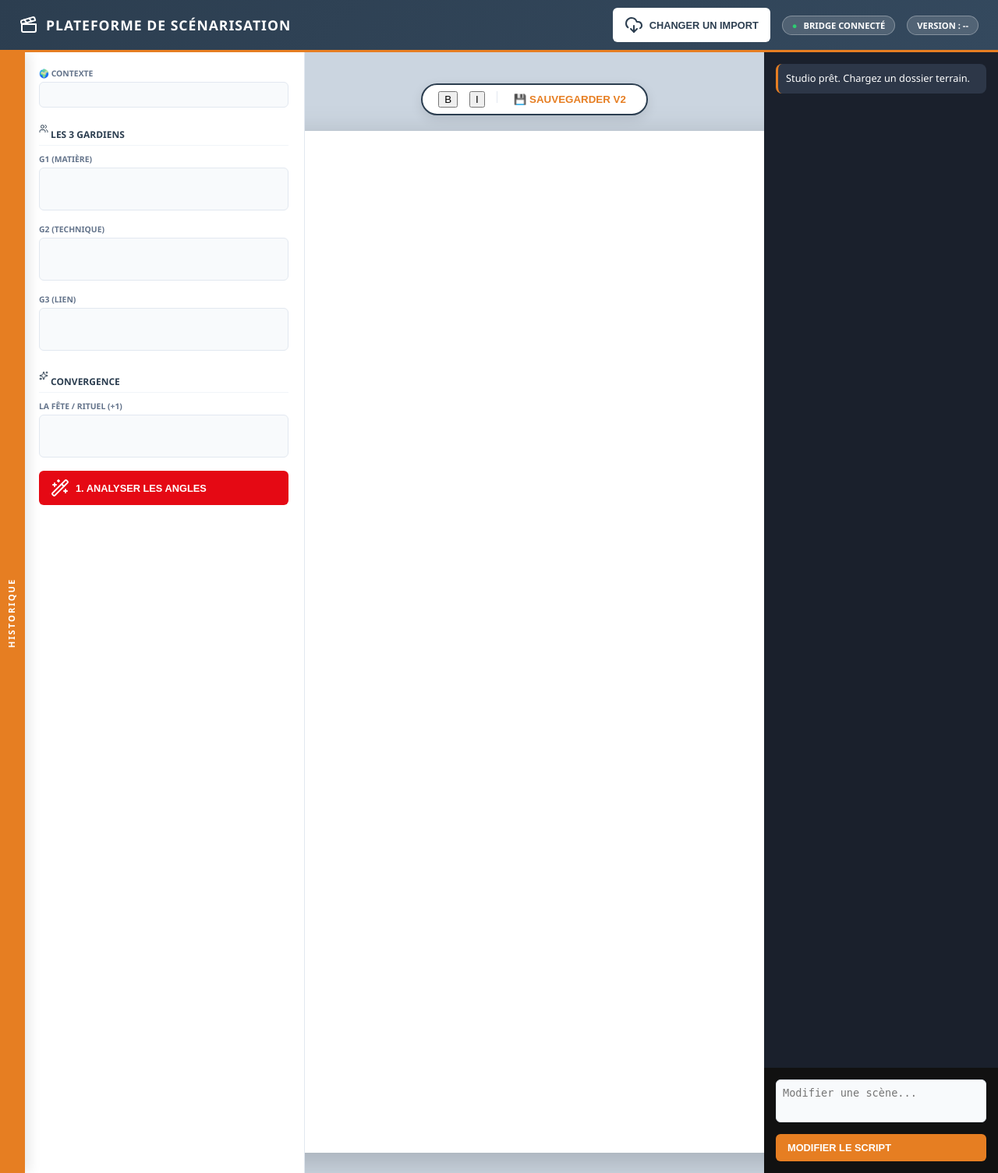
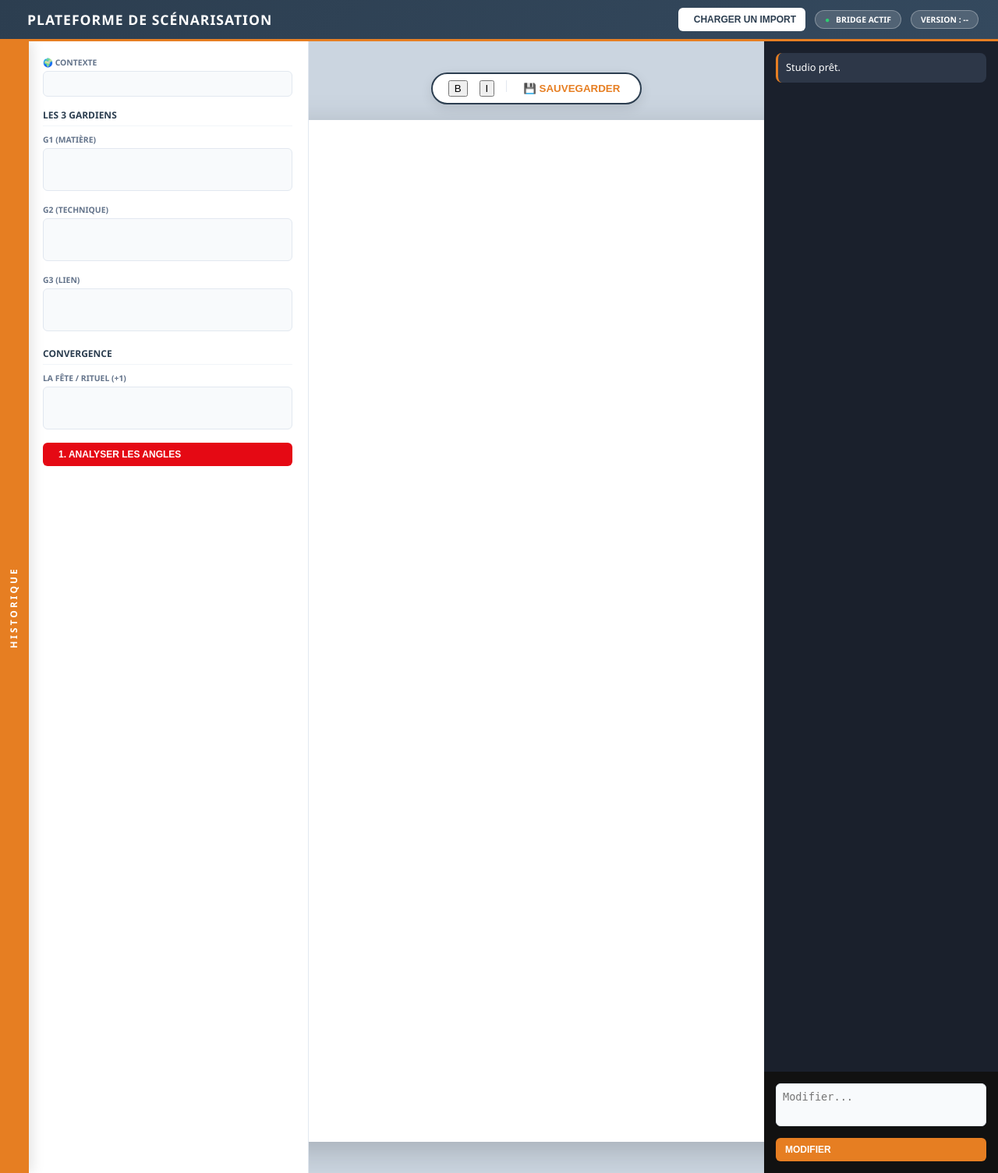
Before and after one commit to mediances-ops/docu-gen-333, a FastAPI app: page / in a window 1280 px wide. Shown: the whole page at 78% size. Run offline with FastAPI, Linux system fonts and the light colour scheme.

Commit message:
Update index.html

```diff
--- a/templates/index.html
+++ b/templates/index.html
@@ -2,51 +2,47 @@
 <html lang="fr">
 <head>
     <meta charset="UTF-8">
-    <meta name="viewport" content="width=device-width, initial-scale=1.0">
     <title>Plateforme de scénarisation | DOC-OS</title>
     <script src="https://unpkg.com/lucide@latest"></script>
     <style>
         :root {
             --primary: #2C3E50; --accent: #E67E22; --danger: #e50914; --bg: #f3f4f6;
-            --text: #2d3748; --dark-panel: #1a202c; --handle-width: 30px;
+            --text: #2d3748; --dark-panel: #1a202c; --handle-width: 35px;
         }
 
         body { margin: 0; font-family: 'Segoe UI', sans-serif; background: var(--bg); color: var(--text); height: 100vh; display: flex; flex-direction: column; overflow: hidden; }
 
-        /* HEADER HARMONISÉ */
+        /* HEADER PRO */
         header {
             background: linear-gradient(135deg, var(--primary) 0%, #34495e 100%);
             padding: 10px 25px; border-bottom: 3px solid var(--accent);
             display: flex; justify-content: space-between; align-items: center; color: white; z-index: 1000;
         }
         .logo { font-weight: 800; font-size: 1.1rem; display: flex; align-items: center; gap: 10px; text-transform: uppercase; letter-spacing: 1px; }
-        .header-right { display: flex; align-items: center; gap: 15px; }
 
         .workspace { display: flex; flex: 1; overflow: hidden; position: relative; }
 
-        /* SIDEBAR HISTORIQUE COULISSANTE (À GAUCHE TOUTE) */
+        /* SIDEBAR HISTORIQUE (POIGNÉE VISIBLE, CONTENU CACHÉ) */
         .sidebar-history {
             position: absolute; left: 0; top: 0; bottom: 0; width: 300px;
             background: white; border-right: 2px solid var(--accent);
-            transform: translateX(-270px); /* Cache 270px, laisse 30px pour la poignée */
+            transform: translateX(-265px); /* Cache le panneau, laisse 35px pour la poignée */
             transition: 0.4s cubic-bezier(0.4, 0, 0.2, 1);
-            z-index: 200; display: flex; box-shadow: 5px 0 15px rgba(0,0,0,0.1);
+            z-index: 500; display: flex; box-shadow: 5px 0 15px rgba(0,0,0,0.1);
         }
         .sidebar-history.open { transform: translateX(0); }
-
-        .history-content { flex: 1; padding: 20px; overflow-y: auto; width: 270px; }
+        .history-content { flex: 1; padding: 20px; overflow-y: auto; }
         .history-handle {
             width: var(--handle-width); height: 100%; background: var(--accent);
-            display: flex; align-items: center; justify-content: center;
-            cursor: pointer;
+            display: flex; align-items: center; justify-content: center; cursor: pointer;
         }
-        .handle-text { transform: rotate(-90deg); color: white; white-space: nowrap; font-size: 0.7rem; font-weight: 900; letter-spacing: 2px; }
+        .handle-text { transform: rotate(-90deg); color: white; white-space: nowrap; font-size: 0.75rem; font-weight: 900; letter-spacing: 3px; }
 
-        /* PANEL GAUCHE : FORMULAIRE (Décalé par la poignée) */
+        /* PANEL GAUCHE : FORMULAIRE */
         .panel-left {
             width: 320px; background: white; border-right: 1px solid #e2e8f0;
             padding: 20px; overflow-y: auto; z-index: 10;
-            margin-left: var(--handle-width); /* Decalage pour la poignée */
+            margin-left: var(--handle-width); /* Se décale pour laisser la place à la poignée */
         }
         .input-group { margin-bottom: 12px; }
         label { display: block; font-size: 0.65rem; color: #64748b; font-weight: 700; margin-bottom: 4px; text-transform: uppercase; }
@@ -54,17 +50,13 @@
         textarea { height: 55px; resize: none; }
         h3 { font-size: 0.75rem; color: var(--primary); border-bottom: 1px solid #f1f5f9; padding-bottom: 5px; margin: 15px 0 10px 0; }
 
-        /* PANEL CENTRAL : PAPIER BIEN AU MILIEU */
+        /* PANEL CENTRAL : PAPIER CENTRÉ */
         .panel-center {
             flex: 1; background: #cbd5e0; padding: 40px; overflow-y: auto;
             display: flex; flex-direction: column; align-items: center;
         }
 
-        #project-header {
-            width: 21cm; background: white; border-radius: 8px; padding: 12px; margin-bottom: 20px;
-            display: none; border-left: 5px solid var(--accent); box-shadow: 0 4px 10px rgba(0,0,0,0.1);
-            align-items: center; justify-content: space-between;
-        }
+        #project-header { width: 21cm; background: white; border-radius: 8px; padding: 12px; margin-bottom: 20px; display: none; border-left: 5px solid var(--accent); box-shadow: 0 4px 10px rgba(0,0,0,0.1); align-items: center; justify-content: space-between; }
         .vignette { width: 60px; height: 60px; border-radius: 4px; object-fit: cover; background: #eee; border: 1px solid #ddd; }
 
         .editor-toolbar { position: sticky; top: 0; background: white; padding: 8px 20px; border-radius: 50px; border: 2px solid var(--primary); display: flex; gap: 15px; margin-bottom: 20px; z-index: 40; box-shadow: 0 5px 15px rgba(0,0,0,0.1); }
@@ -77,41 +69,39 @@
         .msg.ai { background: #2d3748; border-left: 3px solid var(--accent); }
         .msg.user { background: var(--accent); text-align: right; }
 
-        /* BADGES */
-        .status-badge { padding: 4px 12px; border-radius: 20px; background: rgba(255,255,255,0.15); font-size: 0.7rem; font-weight: bold; border: 1px solid rgba(255,255,255,0.3); }
+        .status-badge { padding: 4px 12px; border-radius: 20px; background: rgba(255,255,255,0.15); font-size: 0.65rem; font-weight: bold; border: 1px solid rgba(255,255,255,0.3); }
         .active-dot { color: #2ecc71; margin-right: 5px; }
 
-        .btn { padding: 10px 15px; border: none; border-radius: 6px; cursor: pointer; font-weight: bold; transition: 0.2s; display: flex; align-items: center; gap: 8px; font-size: 0.8rem; }
+        .btn { padding: 8px 12px; border: none; border-radius: 6px; cursor: pointer; font-weight: bold; display: flex; align-items: center; gap: 8px; font-size: 0.75rem; }
         .btn-gen { background: var(--danger); color: white; width: 100%; margin-top: 10px; }
         .btn-top { background: white; color: var(--primary); }
 
         .modal { display: none; position: fixed; top: 0; left: 0; width: 100%; height: 100%; background: rgba(0,0,0,0.85); z-index: 5000; justify-content: center; align-items: center; backdrop-filter: blur(5px); }
         .modal-box { background: white; padding: 25px; border-radius: 12px; width: 450px; color: var(--text); }
         .angle-card { border: 2px solid #e2e8f0; padding: 15px; border-radius: 8px; margin-bottom: 10px; cursor: pointer; }
+        .angle-card:hover { border-color: var(--accent); background: #fffaf0; }
 
         #loader { display: none; position: fixed; top: 0; left: 0; width: 100%; height: 100%; background: rgba(44, 62, 80, 0.95); z-index: 9999; flex-direction: column; justify-content: center; align-items: center; color: white; }
-        .spinner { width: 40px; height: 40px; border: 4px solid rgba(255,255,255,0.1); border-top: 4px solid var(--accent); border-radius: 50%; animation: spin 1s linear infinite; margin-bottom: 10px; }
-        @keyframes spin { to { transform: rotate(360deg); } }
     </style>
 </head>
 <body>
 
-<div id="loader"><div class="spinner"></div><div id="loader-text">Studio en cours...</div></div>
+<div id="loader"><div style="border:4px solid #fff; border-top:4px solid var(--accent); border-radius:50%; width:40px; height:40px; animation:spin 1s linear infinite;"></div><div id="loader-text" style="margin-top:10px; font-weight:bold;">Analyse...</div></div>
 
 <header>
     <div class="logo"><i data-lucide="clapperboard"></i> Plateforme de scénarisation</div>
-    <div class="header-right">
-        <button class="btn btn-top" onclick="openImportModal()"><i data-lucide="download-cloud"></i> CHANGER UN IMPORT</button>
-        <div class="status-badge"><span class="active-dot">●</span> BRIDGE CONNECTÉ</div>
+    <div style="display:flex; align-items:center; gap:12px;">
+        <button class="btn btn-top" onclick="openImportModal()"><i data-lucide="download-cloud"></i> CHARGER UN IMPORT</button>
+        <div class="status-badge"><span class="active-dot">●</span> BRIDGE ACTIF</div>
         <div id="display-version-tag" class="status-badge">VERSION : --</div>
     </div>
 </header>
 
 <div class="workspace">
-    <!-- SIDEBAR HISTORIQUE (POIGNÉE + CONTENU) -->
+    <!-- SIDEBAR HISTORIQUE (Cachée sauf poignée) -->
     <div class="sidebar-history" id="historySidebar">
         <div class="history-content">
-            <h4 style="font-size:0.8rem; border-bottom:2px solid var(--accent); padding-bottom:5px; color: var(--primary);">HISTORIQUE DU PROJET</h4>
+            <h4 style="font-size:0.8rem; border-bottom:2px solid var(--accent); padding-bottom:5px; color: var(--primary);">HISTORIQUE</h4>
             <div id="v-list" style="margin-top:15px;"></div>
         </div>
         <div class="history-handle" onclick="toggleHistory()">
@@ -122,15 +112,12 @@
     <!-- PANEL GAUCHE : FORMULAIRE -->
     <div class="panel-left">
         <div class="input-group"><label>🌍 CONTEXTE</label><input type="text" id="ctx"></div>
-
         <h3><i data-lucide="users" style="width:12px;"></i> LES 3 GARDIENS</h3>
         <div class="input-group"><label>G1 (MATIÈRE)</label><textarea id="g1"></textarea></div>
         <div class="input-group"><label>G2 (TECHNIQUE)</label><textarea id="g2"></textarea></div>
         <div class="input-group"><label>G3 (LIEN)</label><textarea id="g3"></textarea></div>
-
         <h3><i data-lucide="sparkles" style="width:12px;"></i> CONVERGENCE</h3>
         <div class="input-group"><label>La Fête / Rituel (+1)</label><textarea id="evt"></textarea></div>
-
         <button class="btn btn-gen" onclick="analyzeAngles()"><i data-lucide="wand-2"></i> 1. ANALYSER LES ANGLES</button>
     </div>
 
@@ -140,43 +127,41 @@
             <div style="display:flex; align-items:center; gap:15px;">
                 <img id="display-vignette" class="vignette" src="">
                 <div>
-                    <div id="display-region" style="font-size:0.6rem; color:var(--accent); font-weight:800; letter-spacing:1px; text-transform:uppercase;">REGION</div>
-                    <h2 id="display-title" style="margin:0; font-size:1.1rem; font-weight:900;">Titre du projet</h2>
+                    <div id="display-region" style="font-size:0.6rem; color:var(--accent); font-weight:800; text-transform:uppercase;">Région</div>
+                    <h2 id="display-title" style="margin:0; font-size:1.1rem; font-weight:900;">Titre</h2>
                     <div style="font-size:0.75rem; color:#64748b;">Correspondant : <span id="display-fixer" style="font-weight:bold;">...</span></div>
                 </div>
             </div>
             <div style="text-align:right">
                 <div id="display-angle" style="font-size:0.7rem; font-weight:bold; color:var(--accent)">ANGLE : --</div>
-                <div id="display-date" style="font-size:0.6rem; color:#999">Importé le --</div>
+                <div id="display-date" style="font-size:0.6rem; color:#999">--/--/----</div>
             </div>
         </div>
-
         <div class="editor-toolbar">
             <button onclick="document.execCommand('bold')">B</button>
             <button onclick="document.execCommand('italic')">I</button>
             <div style="width:1px; background:#e2e8f0; height:15px;"></div>
-            <button style="color:var(--accent); font-weight:bold; border:none; background:none; cursor:pointer;" onclick="saveVersion()">💾 SAUVEGARDER V2</button>
+            <button style="color:var(--accent); font-weight:bold; border:none; background:none; cursor:pointer;" onclick="saveVersion()">💾 SAUVEGARDER</button>
         </div>
-
         <div id="paper" class="paper" contenteditable="true"></div>
     </div>
 
     <!-- PANEL DROIT : CHATBOT -->
     <div class="panel-right">
-        <div class="chat-history" id="chatHist"><div class="msg ai">Studio prêt. Chargez un dossier terrain.</div></div>
+        <div class="chat-history" id="chatHist"><div class="msg ai">Studio prêt.</div></div>
         <div style="padding:15px; background:#111;">
-            <textarea id="chatInput" placeholder="Modifier une scène..."></textarea>
-            <button class="btn btn-gen" style="background:var(--accent); margin-top:10px;" onclick="refine()">MODIFIER LE SCRIPT</button>
+            <textarea id="chatInput" placeholder="Modifier..."></textarea>
+            <button class="btn btn-gen" style="background:var(--accent); margin-top:10px;" onclick="refine()">MODIFIER</button>
         </div>
     </div>
 </div>
 
-<!-- MODALS -->
+<!-- MODAL IMPORT -->
 <div id="importModal" class="modal">
     <div class="modal-box">
-        <h3 style="margin-top:0">Dossiers Importés (Bridge)</h3>
+        <h3 style="margin-top:0; color:var(--primary);">Dossiers Importés</h3>
         <div id="import-list"></div>
-        <button class="btn" style="background:#eee; margin-top:15px; width:100%; color:var(--primary);" onclick="document.getElementById('importModal').style.display='none'">FERMER</button>
+        <button class="btn" style="background:#eee; margin-top:15px; width:100%;" onclick="document.getElementById('importModal').style.display='none'">FERMER</button>
     </div>
 </div>
 
@@ -187,110 +172,70 @@
     let currentProjectId = null;
 
     function toggleHistory() { document.getElementById('historySidebar').classList.toggle('open'); }
+    function showLoader(t) { document.getElementById('loader-text').innerText=t; document.getElementById('loader').style.display='flex'; }
+    function hideLoader() { document.getElementById('loader').style.display='none'; }
+    function addChatMsg(r, t) { const d=document.createElement('div'); d.className='msg '+r; d.innerText=t; const h=document.getElementById('chatHist'); h.appendChild(d); h.scrollTop=h.scrollHeight; }
 
     async function openImportModal() {
         document.getElementById('importModal').style.display='flex';
         const res = await fetch('/api/projects');
         const projects = await res.json();
         const list = document.getElementById('import-list');
-        list.innerHTML = projects.length === 0 ? "<p>Aucun import détecté.</p>" : projects.map(p => `
-            <div class="angle-card" onclick="loadProject(${p.id})">
-                <div style="float:right; font-size:0.6rem; color:var(--accent); font-weight:bold;">${p.date}</div>
-                <b>${p.title}</b><br><small>Région : ${p.region}</small>
+        list.innerHTML = projects.map(p => `
+            <div class="angle-card" onclick="loadProjectData(${p.id})">
+                <small style="float:right;">${p.date}</small>
+                <b>${p.title}</b><br><small>${p.region}</small>
             </div>
         `).join('');
     }
 
-    async function loadProject(id) {
+    async function loadProjectData(id) {
+        console.log("Chargement projet ID:", id);
         currentProjectId = id;
         document.getElementById('importModal').style.display = 'none';
-    showLoader("Chargement du projet...");
+        showLoader("Synchronisation...");
 
         try {
-        console.log("Tentative de chargement du projet ID:", id);
-        const resDetails = await fetch(`/api/projects/${id}`);
-        if (!resDetails.ok) throw new Error("Erreur serveur lors du fetch");
+            const res = await fetch(`/api/projects/${id}`);
+            const data = await res.json();
+            const raw = data.form_data;
 
-        const data = await resDetails.json();
-        const raw = data.form_data || {};
+            // 1. Allumage Header
+            document.getElementById('project-header').style.display='flex';
+            document.getElementById('display-region').innerText = raw.region || "Inconnue";
+            document.getElementById('display-title').innerText = `SCÉNARIO : ${raw.region}`;
+            document.getElementById('display-fixer').innerText = (raw.fixer_prenom || '') + ' ' + (raw.fixer_nom || '');
+            document.getElementById('display-vignette').src = raw.image_region || '';
+            document.getElementById('display-date').innerText = data.date;
 
-        console.log("Données reçues du Bridge:", raw);
+            // 2. Remplissage Formulaire
+            document.getElementById('ctx').value = (raw.pays || '') + ', ' + (raw.region || '');
+            if(raw.gardiens) {
+                raw.gardiens.forEach((g, i) => {
+                    if(i<3) document.getElementById('g'+(i+1)).value = `NOM: ${g.nom}\nMETIER: ${g.fonction}\nSAVOIR: ${g.savoir_transmis || ''}`;
+                });
+            }
+            document.getElementById('evt').value = raw.episode_data?.fete || "";
 
-        // 1. ALLUMAGE ET REMPLISSAGE DU BANDEAU STUDIO
-        const header = document.getElementById('project-header');
-        header.style.display = 'flex';
-        document.getElementById('timeline').style.display = 'block';
-
-        // Sécurité sur les noms et la région
-        const regionName = raw.region || "RÉGION INCONNUE";
-        const fixerFullName = (raw.fixer_prenom || '') + ' ' + (raw.fixer_nom || 'Non renseigné');
-
-        document.getElementById('display-region').innerText = regionName;
-        document.getElementById('display-title').innerText = `SCÉNARIO : ${regionName}`;
-        document.getElementById('display-fixer').innerText = fixerFullName;
-        document.getElementById('display-date').innerText = 'Importé le ' + (data.date || '--/--');
-
-        // Gestion de la vignette avec fallback si vide
-        const vignette = document.getElementById('display-vignette');
-        if (raw.image_region && raw.image_region.startsWith('http')) {
-            vignette.src = raw.image_region;
-            vignette.style.display = 'block';
-        } else {
-            vignette.src = "https://via.placeholder.com/80?text=No+Image";
-        }
-
-        // 2. REMPLISSAGE DU FORMULAIRE DE GAUCHE
-        document.getElementById('ctx').value = (raw.pays ? raw.pays + ', ' : '') + regionName;
-
-        // Nettoyage et remplissage des 3 gardiens
-        const gardiens = raw.gardiens || [];
-        for (let i = 1; i <= 3; i++) {
-            const field = document.getElementById('g' + i);
-            if (field) {
-                if (gardiens[i - 1]) {
-                    const g = gardiens[i - 1];
-                    field.value = `NOM: ${g.nom || ''}\nMETIER: ${g.fonction || ''}\nTYPOLOGIE: (À analyser)\nSAVOIR: ${g.savoir_transmis || ''}`;
-                } else {
-                    field.value = ""; // Vide si pas de gardien
-                }
-            }
-        }
-
-        // Évènement final
-        document.getElementById('evt').value = (raw.episode_data && raw.episode_data.fete) ? raw.episode_data.fete : "";
-
-        // 3. CHARGEMENT DE L'HISTORIQUE (VERSIONS)
+            // 3. Versions
             const resV = await fetch(`/api/projects/${id}/versions`);
             const versions = await resV.json();
             renderVersions(versions);
 
-        addChatMsg('ai', `Dossier "${regionName}" chargé avec succès. Le studio est prêt.`);
-        lucide.createIcons();
-
-    } catch (error) {
-        console.error("Erreur critique loadProject:", error);
-        addChatMsg('ai', "❌ Erreur technique lors du chargement. Vérifiez les logs console.");
-        alert("Impossible de charger les données du projet.");
-    }
+            addChatMsg('ai', `Projet ${raw.region} chargé.`);
+        } catch(e) { console.error(e); alert("Erreur chargement."); }
         hideLoader();
     }
 
     function renderVersions(versions) {
         const list = document.getElementById('v-list');
-        list.innerHTML = versions.length === 0 ? "<p style='font-size:0.7rem; color:#999;'>Aucune version.</p>" : versions.map(v => `
-            <div class="v-item" onclick="loadVersion(${v.id})" style="border-left:3px solid var(--accent);">
-                <div style="display:flex; justify-content:space-between;"><b>V${v.number}</b> <span style="font-size:0.5rem; background:#eee; padding:2px 5px; border-radius:4px;">${v.status}</span></div>
-                <div style="font-size:0.6rem; margin-top:3px; opacity:0.7;">${v.date}</div>
-                <div style="font-size:0.6rem; font-style:italic; margin-top:3px; overflow:hidden; text-overflow:ellipsis;">"${v.note || ''}"</div>
-            </div>
-        `).join('');
-        if(versions.length > 0) document.getElementById('display-version-tag').innerText = "VERSION : V" + versions[0].number;
-        else document.getElementById('display-version-tag').innerText = "VERSION : EN COURS";
+        list.innerHTML = versions.map(v => `<div class="v-item" onclick="alert('Chargement version ${v.number}')"><b>V${v.number}</b><br><small>${v.date}</small></div>`).join('');
+        document.getElementById('display-version-tag').innerText = versions.length > 0 ? "VERSION : V" + versions[0].number : "VERSION : EN COURS";
     }
 
     async function analyzeAngles() {
         if(!document.getElementById('ctx').value) return alert("Chargez un dossier.");
-        showLoader("Analyse des angles...");
+        showLoader("IA : Analyse...");
         const fd = new FormData();
         fd.append('ctx', document.getElementById('ctx').value);
         fd.append('g1', document.getElementById('g1').value);
@@ -298,19 +243,14 @@
         fd.append('g3', document.getElementById('g3').value);
         fd.append('evt', document.getElementById('evt').value);
 
-        try {
         const res = await fetch('/api/analyze_angles', { method:'POST', body:fd });
         const angles = await res.json();
         document.getElementById('angles-container').innerHTML = angles.map(a => `
-                <div class="modal-box angle-card" style="width:280px" onclick="selectAngle('${a.type}', '${a.title.replace(/'/g, "\\'")}')">
-                    <div style="color:var(--accent); font-weight:bold; font-size:0.6rem;">VISION ${a.type}</div>
-                    <h2 style="font-size:1.1rem; margin:8px 0;">${a.title}</h2>
-                    <p style="font-size:0.75rem; color:#64748b; line-height:1.4;">${a.desc}</p>
-                    <button class="btn btn-gen" style="font-size:0.7rem; background:var(--primary); margin-top:10px;">SÉLECTIONNER</button>
+            <div class="modal-box angle-card" style="width:250px" onclick="selectAngle('${a.type}', '${a.title.replace(/'/g, "\\'")}')">
+                <small>${a.type}</small><h3>${a.title}</h3><p style="font-size:0.7rem">${a.desc}</p>
             </div>
         `).join('');
         document.getElementById('triptyqueModal').style.display='flex';
-        } catch(e) { alert("Erreur IA"); }
         hideLoader();
     }
 
@@ -318,8 +258,7 @@
         document.getElementById('triptyqueModal').style.display='none';
         document.getElementById('display-angle').innerText = 'ANGLE : ' + type;
         document.getElementById('display-title').innerText = title;
-        showLoader(`Rédaction (${type})...`);
-
+        showLoader("IA : Rédaction...");
         const fd = new FormData();
         fd.append('ctx', document.getElementById('ctx').value);
         fd.append('g1', document.getElementById('g1').value);
@@ -327,7 +266,6 @@
         fd.append('g3', document.getElementById('g3').value);
         fd.append('evt', document.getElementById('evt').value);
         fd.append('angle', type);
-
         const res = await fetch('/api/generate_full', { method:'POST', body:fd });
         const data = await res.json();
         document.getElementById('paper').innerText = data.script.replace(/\*\*/g, '');
@@ -338,27 +276,29 @@
         const i = document.getElementById('chatInput').value;
         if(!i) return;
         addChatMsg('user', i);
-        document.getElementById('chatInput').value = "";
-        showLoader("Modification...");
+        showLoader("IA travaille...");
         const res = await fetch('/api/refine', {
             method:'POST', headers:{'Content-Type':'application/json'},
             body: JSON.stringify({ current_script: document.getElementById('paper').innerText, instruction: i })
         });
         const data = await res.json();
         document.getElementById('paper').innerText = data.script.replace(/\*\*/g, '');
+        document.getElementById('chatInput').value = "";
         hideLoader();
     }
 
     async function saveVersion() {
         if(!currentProjectId) return alert("Chargez un projet !");
-        const note = prompt("Nommez cette version (ex: Angle Rupture V1)");
+        const note = prompt("Note pour cette version :");
         if(!note) return;
         const fd = new FormData();
         fd.append('content', document.getElementById('paper').innerText);
         fd.append('note', note);
         await fetch(`/api/projects/${currentProjectId}/save_version`, { method:'POST', body:fd });
-        loadProject(currentProjectId);
+        loadProjectData(currentProjectId);
     }
+
+    @keyframes spin { to { transform: rotate(360deg); } }
 </script>
 </body>
 </html>
```
Lines whose indentation alone changed are shown as unchanged.
